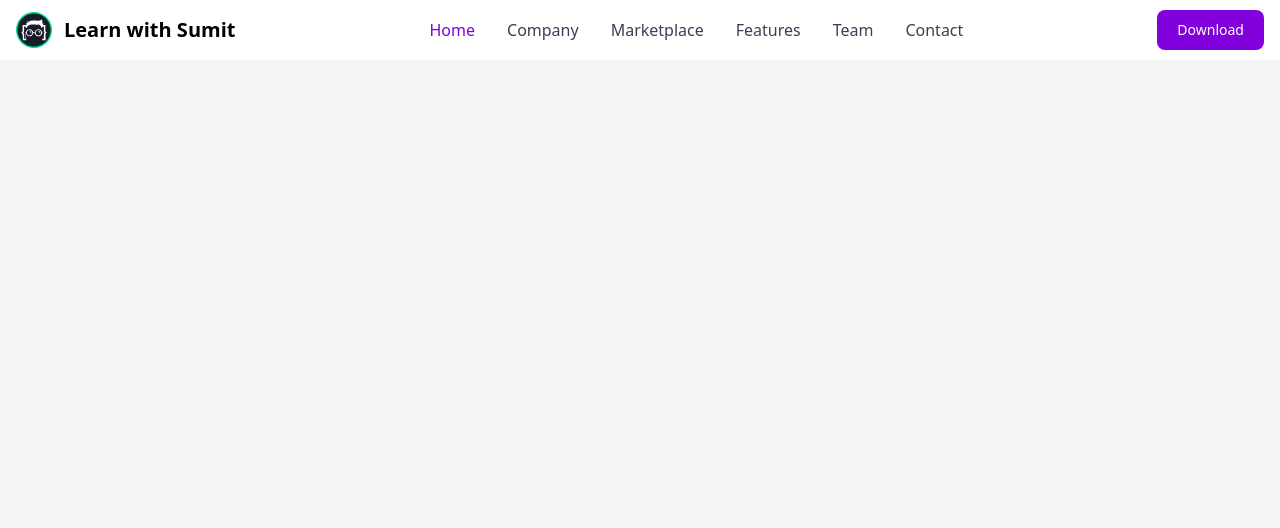
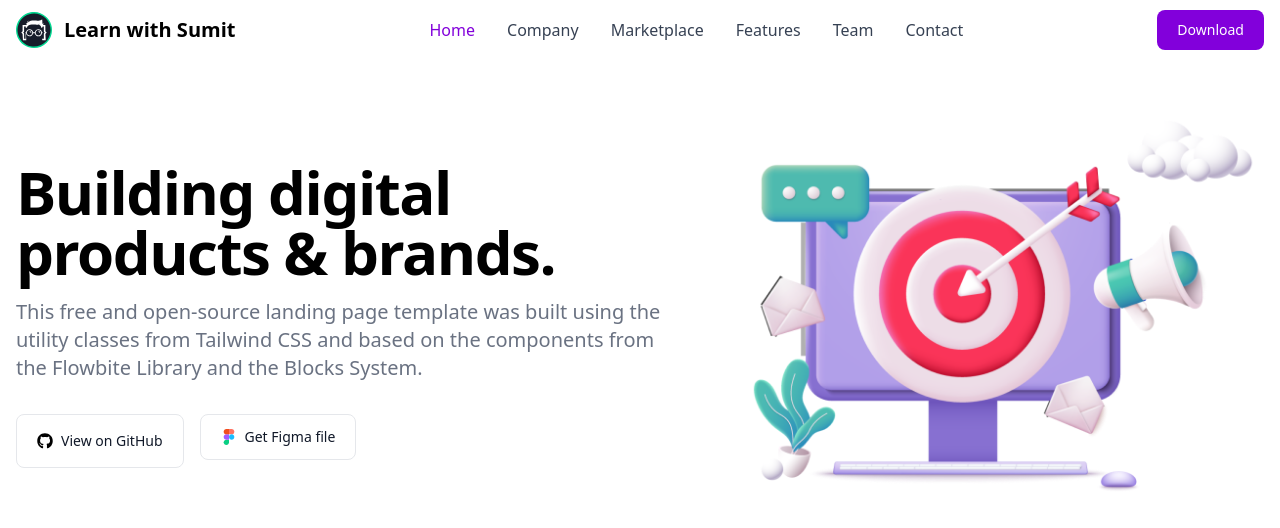
Before and after one commit to MD-Moniruzzaman-Arafat/lws-project-1, a React (Vite) app: page / in a window 1280 px wide. Shown: the top 528 px of the page. Built offline with nearby package versions, Linux system fonts and the light colour scheme.

Commit message:
hero section component design

```diff
--- a/src/App.jsx
+++ b/src/App.jsx
@@ -1,10 +1,12 @@
 import './App.css'
 import Header from './components/header/Header'
+import Hero from './components/hero/Hero'
 
 function App() {
   return (
     <>
       <Header />
+      <Hero />
     </>
   )
 }
--- /dev/null
+++ b/src/components/hero/Hero.jsx
@@ -0,0 +1,90 @@
+import hero from '../../assets/hero.png'
+export default function Hero() {
+  return (
+    <>
+      <section class="bg-white dark:bg-gray-900">
+        <div class="grid max-w-screen-xl px-4 pt-20 pb-8 mx-auto lg:gap-8 xl:gap-0 lg:py-16 lg:grid-cols-12 lg:pt-28">
+          <div class="mr-auto place-self-center lg:col-span-7">
+            <h1 class="max-w-2xl mb-4 text-4xl font-extrabold leading-none tracking-tight md:text-5xl xl:text-6xl dark:text-white">
+              Building digital <br />
+              products & brands.
+            </h1>
+            <p class="max-w-2xl mb-6 font-light text-gray-500 lg:mb-8 md:text-lg lg:text-xl dark:text-gray-400">
+              This free and open-source landing page template was built using
+              the utility classes from{' '}
+              <a href="#" class="hover:underline">
+                Tailwind CSS
+              </a>{' '}
+              and based on the components from the Flowbite Library and the
+              Blocks System.
+            </p>
+            <div class="space-y-4 sm:flex sm:space-y-0 sm:space-x-4">
+              <a
+                href="#"
+                class="inline-flex items-center justify-center w-full px-5 py-3 text-sm font-medium text-center text-gray-900 border border-gray-200 rounded-lg sm:w-auto hover:bg-gray-100 focus:ring-4 focus:ring-gray-100 dark:text-white dark:border-gray-700 dark:hover:bg-gray-700 dark:focus:ring-gray-800"
+              >
+                <svg
+                  class="w-4 h-4 mr-2 text-gray-500 dark:text-gray-400"
+                  xmlns="http://www.w3.org/2000/svg"
+                  viewBox="0 0 496 512"
+                >
+                  <path d="M165.9 397.4c0 2-2.3 3.6-5.2 3.6-3.3.3-5.6-1.3-5.6-3.6 0-2 2.3-3.6 5.2-3.6 3-.3 5.6 1.3 5.6 3.6zm-31.1-4.5c-.7 2 1.3 4.3 4.3 4.9 2.6 1 5.6 0 6.2-2s-1.3-4.3-4.3-5.2c-2.6-.7-5.5.3-6.2 2.3zm44.2-1.7c-2.9.7-4.9 2.6-4.6 4.9.3 2 2.9 3.3 5.9 2.6 2.9-.7 4.9-2.6 4.6-4.6-.3-1.9-3-3.2-5.9-2.9zM244.8 8C106.1 8 0 113.3 0 252c0 110.9 69.8 205.8 169.5 239.2 12.8 2.3 17.3-5.6 17.3-12.1 0-6.2-.3-40.4-.3-61.4 0 0-70 15-84.7-29.8 0 0-11.4-29.1-27.8-36.6 0 0-22.9-15.7 1.6-15.4 0 0 24.9 2 38.6 25.8 21.9 38.6 58.6 27.5 72.9 20.9 2.3-16 8.8-27.1 16-33.7-55.9-6.2-112.3-14.3-112.3-110.5 0-27.5 7.6-41.3 23.6-58.9-2.6-6.5-11.1-33.3 2.6-67.9 20.9-6.5 69 27 69 27 20-5.6 41.5-8.5 62.8-8.5s42.8 2.9 62.8 8.5c0 0 48.1-33.6 69-27 13.7 34.7 5.2 61.4 2.6 67.9 16 17.7 25.8 31.5 25.8 58.9 0 96.5-58.9 104.2-114.8 110.5 9.2 7.9 17 22.9 17 46.4 0 33.7-.3 75.4-.3 83.6 0 6.5 4.6 14.4 17.3 12.1C428.2 457.8 496 362.9 496 252 496 113.3 383.5 8 244.8 8zM97.2 352.9c-1.3 1-1 3.3.7 5.2 1.6 1.6 3.9 2.3 5.2 1 1.3-1 1-3.3-.7-5.2-1.6-1.6-3.9-2.3-5.2-1zm-10.8-8.1c-.7 1.3.3 2.9 2.3 3.9 1.6 1 3.6.7 4.3-.7.7-1.3-.3-2.9-2.3-3.9-2-.6-3.6-.3-4.3.7zm32.4 35.6c-1.6 1.3-1 4.3 1.3 6.2 2.3 2.3 5.2 2.6 6.5 1 1.3-1.3.7-4.3-1.3-6.2-2.2-2.3-5.2-2.6-6.5-1zm-11.4-14.7c-1.6 1-1.6 3.6 0 5.9 1.6 2.3 4.3 3.3 5.6 2.3 1.6-1.3 1.6-3.9 0-6.2-1.4-2.3-4-3.3-5.6-2z" />
+                </svg>{' '}
+                View on GitHub
+              </a>
+              <a class="inline-flex items-center justify-center w-full px-5 py-3 mb-2 mr-2 text-sm font-medium text-gray-900 bg-white border border-gray-200 rounded-lg sm:w-auto focus:outline-none hover:bg-gray-100 hover:text-blue-700 focus:z-10 focus:ring-4 focus:ring-gray-200 dark:focus:ring-gray-700 dark:bg-gray-800 dark:text-gray-400 dark:border-gray-600 dark:hover:text-white dark:hover:bg-gray-700">
+                <svg
+                  class="w-4 h-4 mr-2"
+                  id="Layer_1"
+                  xmlns="http://www.w3.org/2000/svg"
+                  viewBox="0 0 200 300"
+                  width="1667"
+                  height="2500"
+                >
+                  <style>{`
+        .st0 { fill: #0acf83; }
+        .st1 { fill: #a259ff; }
+        .st2 { fill: #f24e1e; }
+        .st3 { fill: #ff7262; }
+        .st4 { fill: #1abcfe; }
+      `}</style>
+                  <title>Figma.logo</title>
+                  <desc>Created using Figma</desc>
+                  <path
+                    id="path0_fill"
+                    class="st0"
+                    d="M50 300c27.6 0 50-22.4 50-50v-50H50c-27.6 0-50 22.4-50 50s22.4 50 50 50z"
+                  />
+                  <path
+                    id="path1_fill"
+                    class="st1"
+                    d="M0 150c0-27.6 22.4-50 50-50h50v100H50c-27.6 0-50-22.4-50-50z"
+                  />
+                  <path
+                    id="path1_fill_1_"
+                    class="st2"
+                    d="M0 50C0 22.4 22.4 0 50 0h50v100H50C22.4 100 0 77.6 0 50z"
+                  />
+                  <path
+                    id="path2_fill"
+                    class="st3"
+                    d="M100 0h50c27.6 0 50 22.4 50 50s-22.4 50-50 50h-50V0z"
+                  />
+                  <path
+                    id="path3_fill"
+                    class="st4"
+                    d="M200 150c0 27.6-22.4 50-50 50s-50-22.4-50-50 22.4-50 50-50 50 22.4 50 50z"
+                  />
+                </svg>{' '}
+                Get Figma file
+              </a>
+            </div>
+          </div>
+          <div class="hidden lg:mt-0 lg:col-span-5 lg:flex">
+            <img src={hero} alt="hero image" />
+          </div>
+        </div>
+      </section>
+    </>
+  )
+}
```
